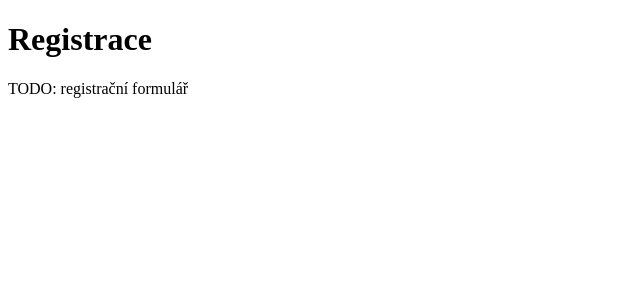
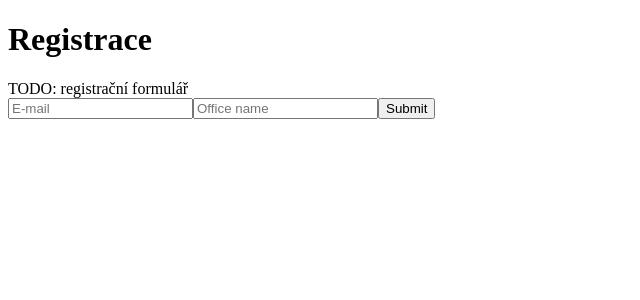
Before and after one commit to messa/covid-praktik, a Next.js app: page /registration in a window 1280 px wide. Shown: the top 300 px of the page, without its empty margins (0-640 px from the left). Built offline with nearby package versions, Linux system fonts and the light colour scheme.

Commit message:
WIP RegistrationForm

```diff
--- /dev/null
+++ b/components/RegistrationForm.js
@@ -0,0 +1,17 @@
+import React from 'react'
+
+function RegistrationForm() {
+  return (
+    <form>
+
+      <input placeholder='E-mail' />
+
+      <input placeholder='Office name' />
+
+      <input type='submit' />
+
+    </form>
+  )
+}
+
+export default RegistrationForm
--- a/pages/registration.js
+++ b/pages/registration.js
@@ -1,4 +1,5 @@
 import React from 'react'
+import RegistrationForm from '../components/RegistrationForm'
 
 function RegistrationPage() {
   return (
@@ -7,6 +8,8 @@ function RegistrationPage() {
 
       TODO: registrační formulář
 
+      <RegistrationForm />
+
     </div>
   )
 }
```
